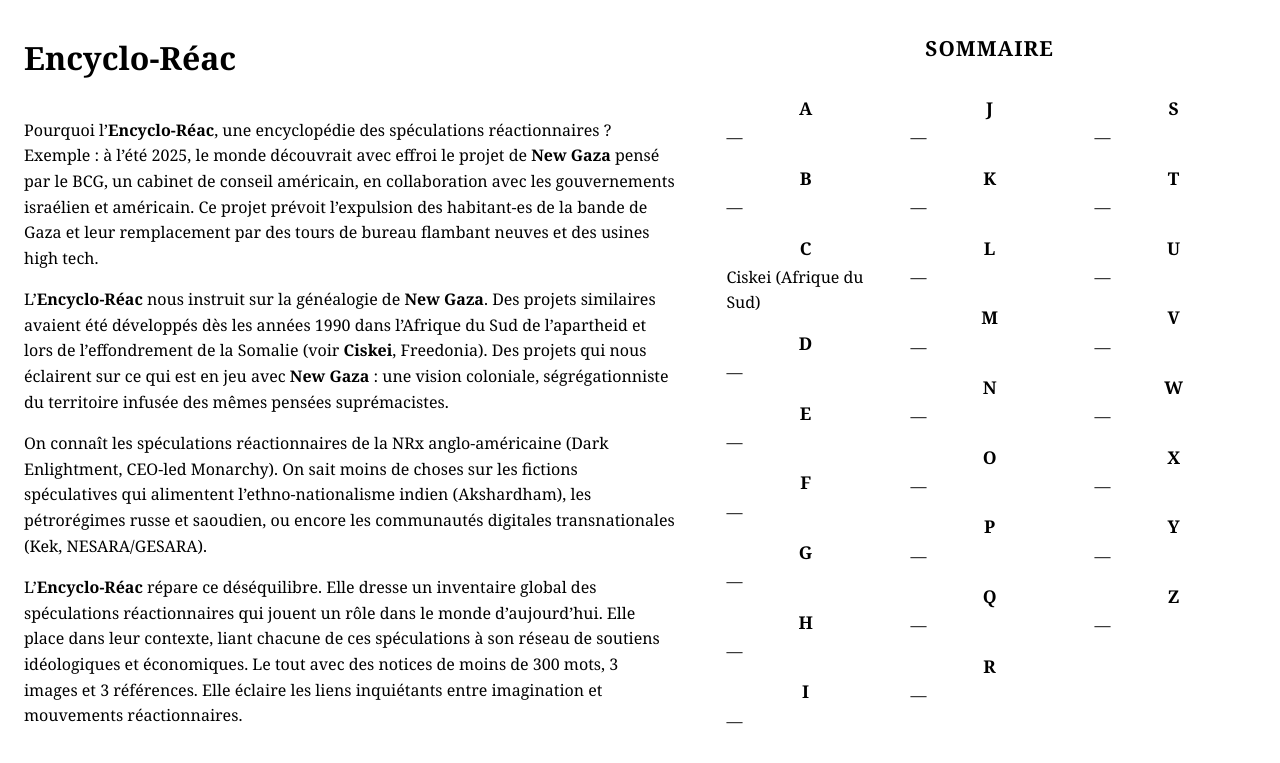
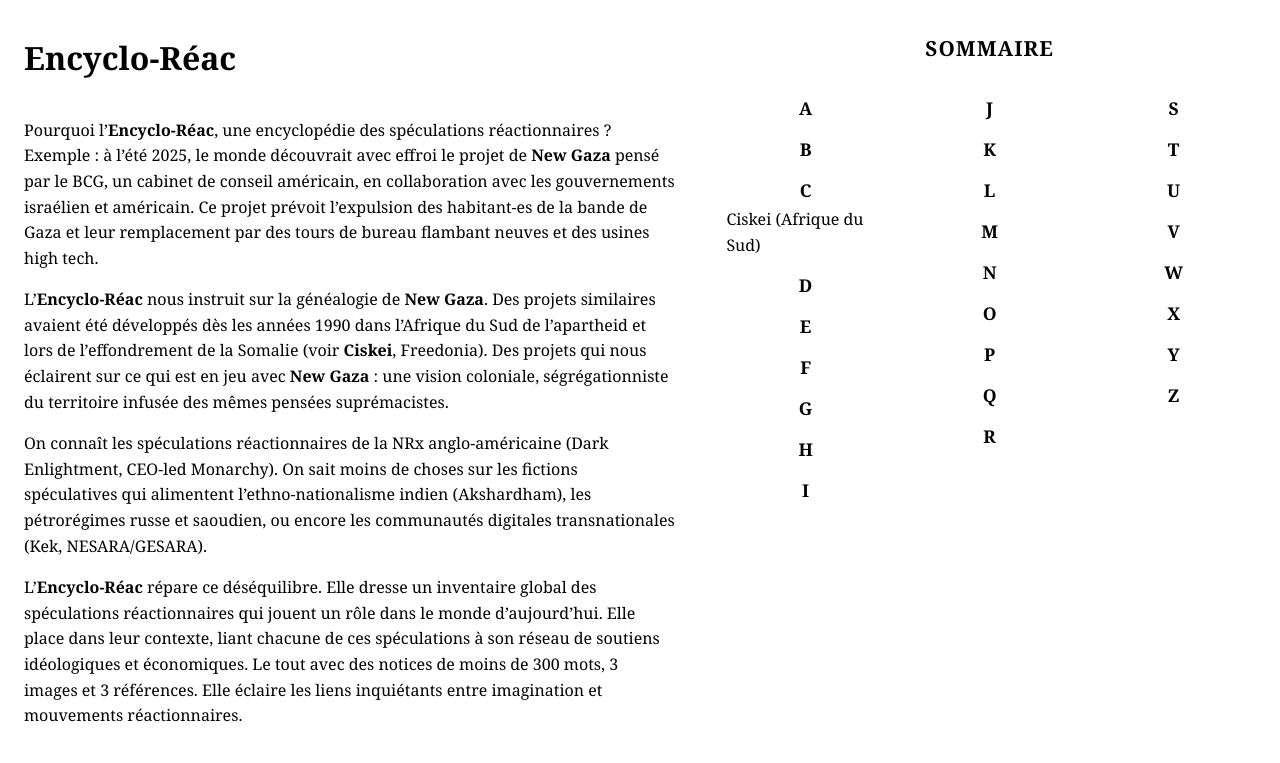
Before and after one commit to encycloreac/encycloreac.github.io, a Jekyll site: the page built from index.html, in a window 1280 px wide. Shown: the top 763 px of the page. Built offline with Jekyll 4.4.1, drawn with Linux system fonts in a browser that asks for light colours.

Commit message:
Add files via upload

```diff
--- a/_includes/letter-group.html
+++ b/_includes/letter-group.html
@@ -2,17 +2,12 @@
 {% assign sorted_entries = site.entries | sort: "title" %}
 <div class="letter-group">
   <span class="letter-label">{{ letter }}</span>
-  {% assign found = false %}
   {% for e in sorted_entries %}
     {% assign first_char = e.title | slice: 0, 1 | upcase %}
     {% if first_char == letter %}
-      {% assign found = true %}
       <p class="entry-item">
         <a href="{{ e.url | relative_url }}">{{ e.title }}</a>{% if e.zone %} ({{ e.zone }}){% endif %}
       </p>
     {% endif %}
   {% endfor %}
-  {% unless found %}
-    <p class="entry-item empty">—</p>
-  {% endunless %}
 </div>
```
